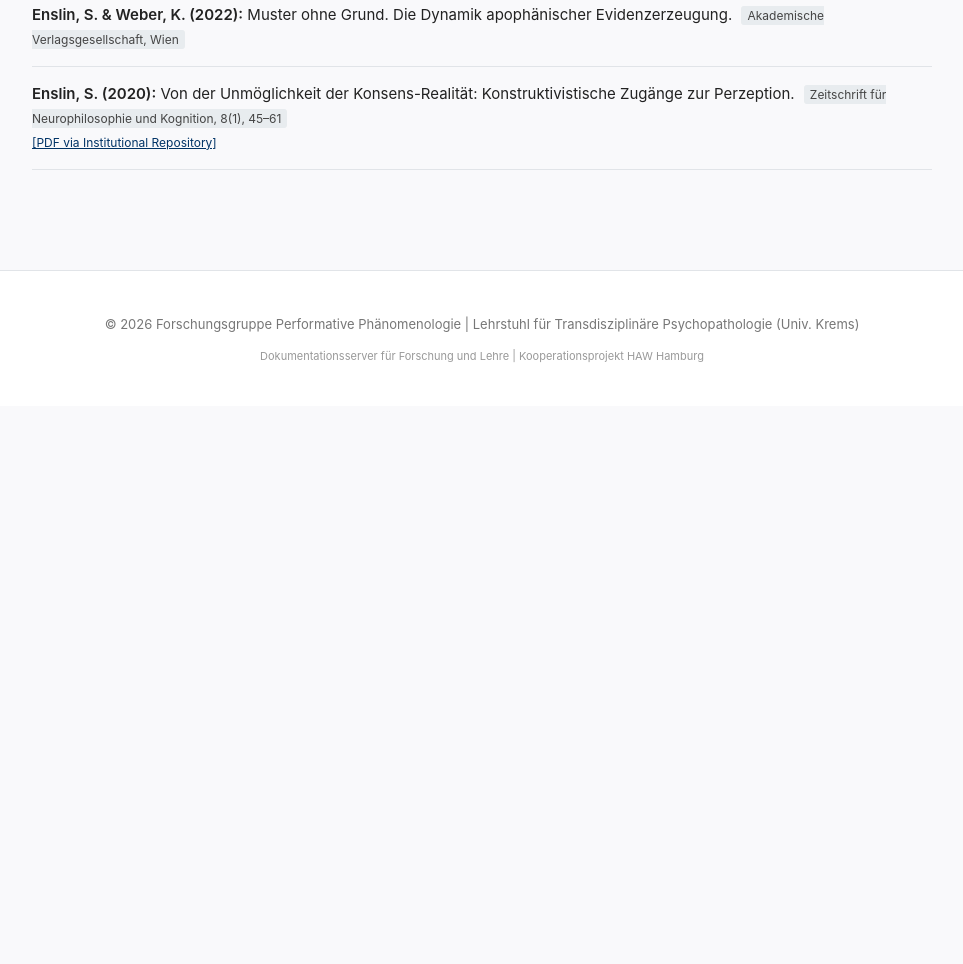
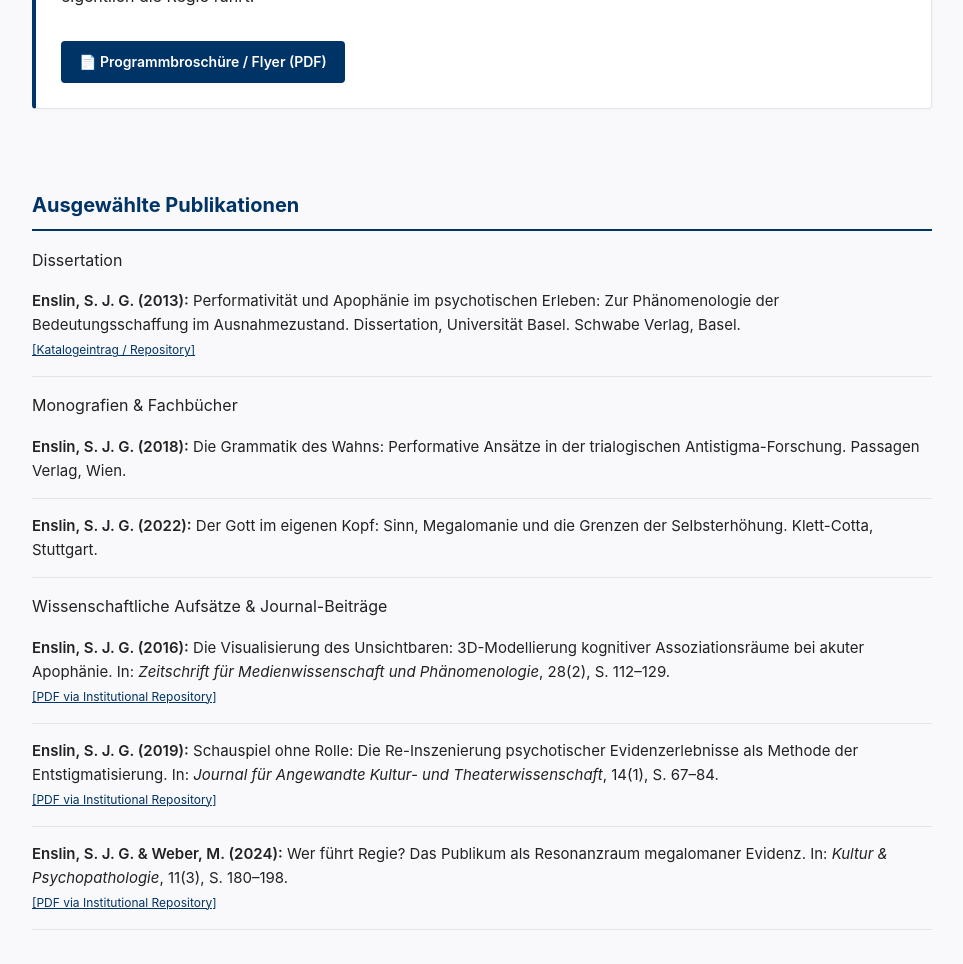
Before and after one commit to insertmesh/prof-enslin-krems, a plain HTML site: page index.html in a window 1280 px wide. Shown: the part 2116-3080 px from the top of the page, without its empty margins (158-1121 px from the left). Before the commit the page ends 2522 px from the top, so only its background shows below. Drawn offline with Linux system fonts and the light colour scheme.

Commit message:
Update index.html
Added curriculum and more publications

```diff
--- a/index.html
+++ b/index.html
@@ -98,6 +98,15 @@
                     </ul>
                 </div>
             </div>
+            <h3>Curriculum Vitae</h3>
+            <ul class="cv-list">
+                <li><span class="year">1978</span>Geboren in Hamburg.</li>
+                <li><span class="year">1998–2000</span>Studium der Darstellenden Kunst (Abbruch 2000 nach akuter drogeninduzierter Psychose; 2 Monate stationär im UKE Eppendorf, 6 Monate ambulant).</li>
+                <li><span class="year">2002–2008</span>Studium der Philosophie und Kulturwissenschaften (Magister) an der Universität Hamburg. Parallel Einstieg in die Antistigma-Arbeit (Irre menschlich e.V.).</li>
+                <li><span class="year">2009–2013</span>Promotion zum Dr. phil. an der Universität Basel. Dissertation über Performativität und Apophänie im psychotischen Erleben.</li>
+                <li><span class="year">2014–2019</span>Dozent und Forscher für Ästhetische Praxis und Phänomenologie in Basel und Krems. Nutzung von digitalen 3D-Visualisierungen als Methode zur Darstellung mentaler Prozesse.</li>
+                <li><span class="year">seit 2020</span>Inhaber der Stiftungsprofessur für Performative Phänomenologie und Angewandte Antistigma-Forschung an der Privatuniversität Krems (Österreich).</li>
+            </ul>
         </section>
 
         <!-- Vortrag / Event Section -->
@@ -127,19 +136,42 @@
         <!-- Publications Section -->
         <section id="publikationen">
             <h2>Ausgewählte Publikationen</h2>
+
+            <div class="pub-section">
+                <div class="pub-category">Dissertation</div>
                 <ul class="pub-list">
                     <li>
-                    <span class="pub-title">Enslin, S. (2024):</span> Die Korrektur der Realität: Über den Efferenzkopie-Mechanismus im akuten Wahn. <span class="pub-tag">Journal für Phänomenologische Psychiatrie, 14(2), 112–129</span>
-                    <br><a href="#" onclick="alert('Zugriffsbeschränkung: Dieser Artikel befindet sich im universitären Repository der Universität Krems und erfordert eine Campus-Lizenz.'); return false;" style="font-size: 12px; color: var(--primary);">[PDF via Institutional Repository]</a>
+                        <span class="pub-title">Enslin, S. J. G. (2013):</span> Performativität und Apophänie im psychotischen Erleben: Zur Phänomenologie der Bedeutungsschaffung im Ausnahmezustand. Dissertation, Universität Basel. Schwabe Verlag, Basel.
+                        <br><a href="#" onclick="alert('Zugriffsbeschränkung: Bibliotheksbestand Universität Basel / Universitätsbibliothek Krems.'); return false;" style="font-size: 12px; color: var(--primary);">[Katalogeintrag / Repository]</a>
+                    </li>
+                </ul>
+
+                <div class="pub-category">Monografien &amp; Fachbücher</div>
+                <ul class="pub-list">
+                    <li>
+                        <span class="pub-title">Enslin, S. J. G. (2018):</span> Die Grammatik des Wahns: Performative Ansätze in der trialogischen Antistigma-Forschung. Passagen Verlag, Wien.
                     </li>
                     <li>
-                    <span class="pub-title">Enslin, S. &amp; Weber, K. (2022):</span> Muster ohne Grund. Die Dynamik apophänischer Evidenzerzeugung. <span class="pub-tag">Akademische Verlagsgesellschaft, Wien</span>
+                        <span class="pub-title">Enslin, S. J. G. (2022):</span> Der Gott im eigenen Kopf: Sinn, Megalomanie und die Grenzen der Selbsterhöhung. Klett-Cotta, Stuttgart.
+                    </li>
+                </ul>
+
+                <div class="pub-category">Wissenschaftliche Aufsätze &amp; Journal-Beiträge</div>
+                <ul class="pub-list">
+                    <li>
+                        <span class="pub-title">Enslin, S. J. G. (2016):</span> Die Visualisierung des Unsichtbaren: 3D-Modellierung kognitiver Assoziationsräume bei akuter Apophänie. In: <em>Zeitschrift für Medienwissenschaft und Phänomenologie</em>, 28(2), S. 112–129.
+                        <br><a href="#" onclick="alert('Zugriffsbeschränkung: Campus-Lizenz erforderlich.'); return false;" style="font-size: 12px; color: var(--primary);">[PDF via Institutional Repository]</a>
                     </li>
                     <li>
-                    <span class="pub-title">Enslin, S. (2020):</span> Von der Unmöglichkeit der Konsens-Realität: Konstruktivistische Zugänge zur Perzeption. <span class="pub-tag">Zeitschrift für Neurophilosophie und Kognition, 8(1), 45–61</span>
-                    <br><a href="#" onclick="alert('Zugriffsbeschränkung: Dieser Artikel befindet sich im universitären Repository der Universität Krems und erfordert eine Campus-Lizenz.'); return false;" style="font-size: 12px; color: var(--primary);">[PDF via Institutional Repository]</a>
+                        <span class="pub-title">Enslin, S. J. G. (2019):</span> Schauspiel ohne Rolle: Die Re-Inszenierung psychotischer Evidenzerlebnisse als Methode der Entstigmatisierung. In: <em>Journal für Angewandte Kultur- und Theaterwissenschaft</em>, 14(1), S. 67–84.
+                        <br><a href="#" onclick="alert('Zugriffsbeschränkung: Campus-Lizenz erforderlich.'); return false;" style="font-size: 12px; color: var(--primary);">[PDF via Institutional Repository]</a>
+                    </li>
+                    <li>
+                        <span class="pub-title">Enslin, S. J. G. &amp; Weber, M. (2024):</span> Wer führt Regie? Das Publikum als Resonanzraum megalomaner Evidenz. In: <em>Kultur &amp; Psychopathologie</em>, 11(3), S. 180–198.
+                        <br><a href="#" onclick="alert('Zugriffsbeschränkung: Campus-Lizenz erforderlich.'); return false;" style="font-size: 12px; color: var(--primary);">[PDF via Institutional Repository]</a>
                     </li>
                 </ul>
+            </div>
         </section>
 
     </div>
```
Lines whose indentation alone changed are shown as unchanged.
